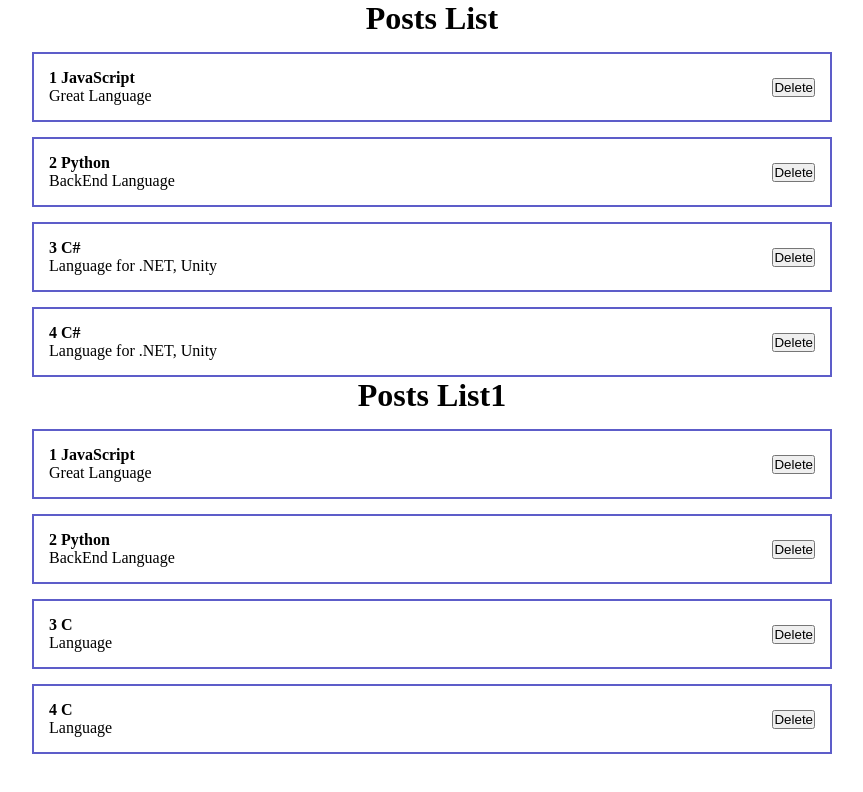
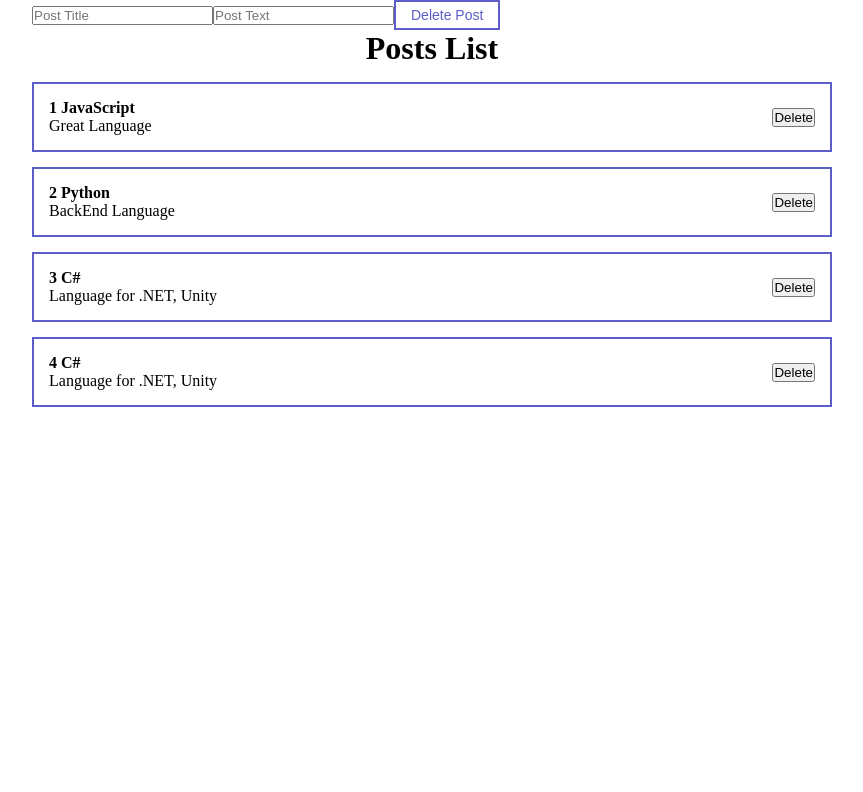
Before and after one commit to MikitaCat/React_Repeat, a React (Create React App) app: page / in a window 1280 px wide. Shown: the top 792 px of the page, without its empty margins (208-1071 px from the left). Built offline with nearby package versions, Linux system fonts and the light colour scheme; the HTML template or start-up script is replaced by a standard one.

Commit message:
I have created my own UI component my button using props children

```diff
--- a/src/App.js
+++ b/src/App.js
@@ -3,6 +3,7 @@ import { useState } from 'react';
 import '../src/styles/App.css';
 import PostItem from './components/PostItem';
 import PostList from './components/PostList';
+import MyButton from './components/UI/Button/MyButton';
 
 function App() {
   const [posts, setPosts] = useState([
@@ -12,17 +13,12 @@ function App() {
     { id: 4, title: 'C#', body: 'Language for .NET, Unity' },
   ]);
 
-  const [posts1, setPosts2] = useState([
-    { id: 1, title: 'JavaScript', body: 'Great Language' },
-    { id: 2, title: 'Python', body: 'BackEnd Language' },
-    { id: 3, title: 'C', body: 'Language' },
-    { id: 4, title: 'C', body: 'Language' },
-  ]);
-
   return (
     <div className="App">
+      <input placeholder="Post Title" />
+      <input placeholder="Post Text" />
+      <MyButton>Delete Post</MyButton>
       <PostList posts={posts} title="Posts List" />
-      <PostList posts={posts1} title="Posts List1" />
     </div>
   );
 }
--- /dev/null
+++ b/src/components/UI/Button/MyButton.jsx
@@ -0,0 +1,12 @@
+import React from 'react';
+import classes from './MyButton.module.css';
+
+function MyButton({ children, ...props }) {
+  return (
+    <button {...props} className={classes.myBtn}>
+      {children}
+    </button>
+  );
+}
+
+export default MyButton;
--- /dev/null
+++ b/src/components/UI/Button/MyButton.module.css
@@ -0,0 +1,8 @@
+.myBtn {
+  border: solid 2px var(--color--purple);
+  padding: 5px 15px;
+  color: var(--color--purple);
+  font-size: 14px;
+  cursor: pointer;
+  background: transparent;
+}
```
